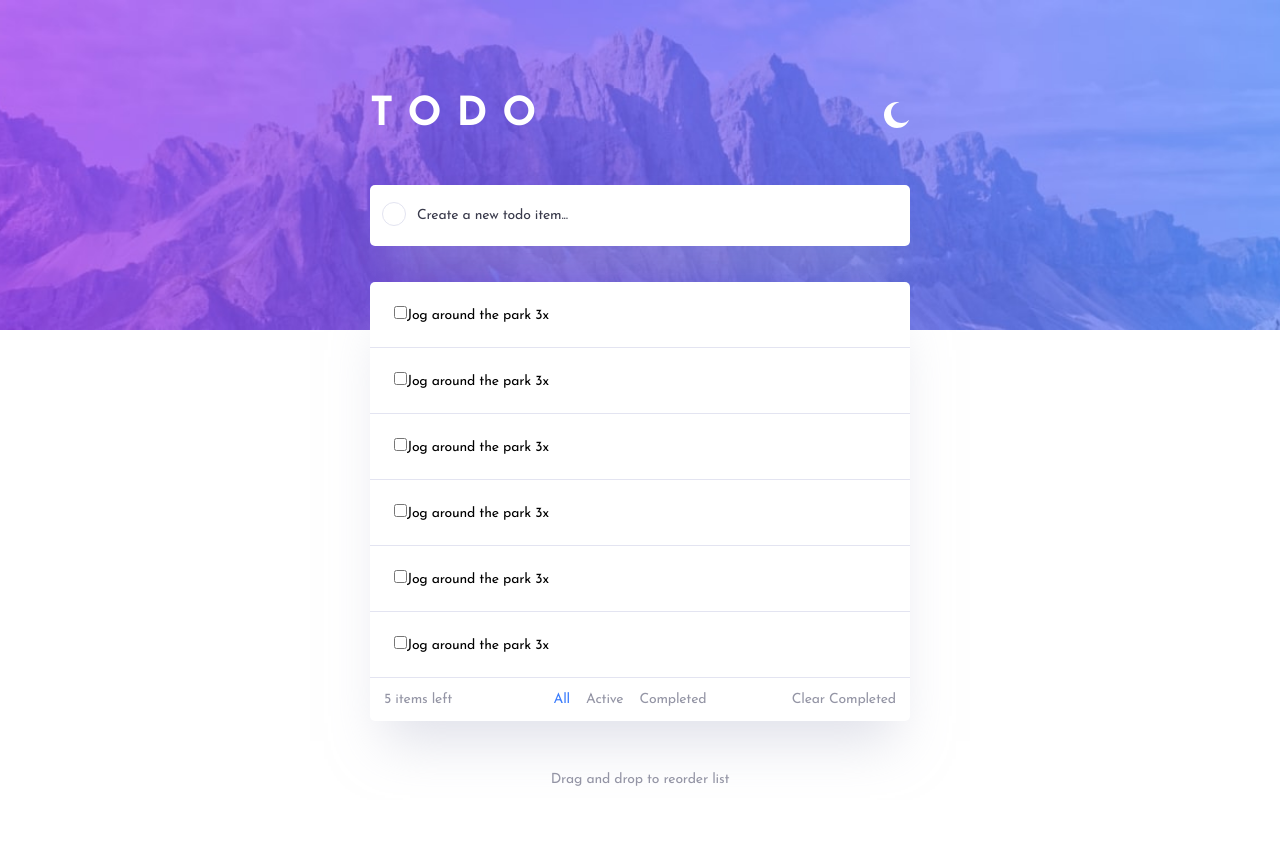
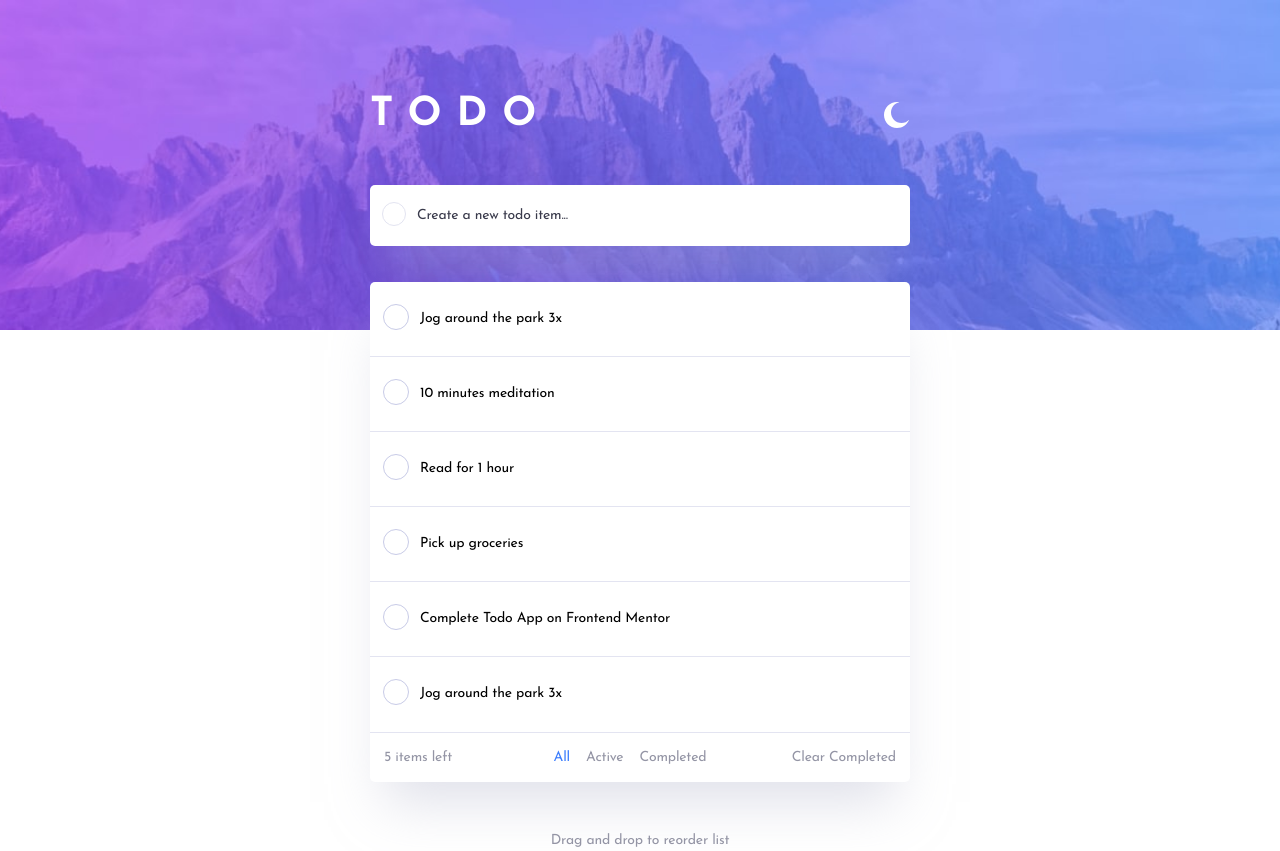
Before and after one commit to ronnypdev/Complex-Todo-App, a React (Vite) app: page / in a window 1280 px wide. Before the commit the page ends 800 px from the top, so only its background shows below. Built offline with nearby package versions, Linux system fonts and the light colour scheme.

Commit message:
Implemented all styles for desktop and updated hero backgroud

```diff
--- a/src/assets/components/Header.tsx
+++ b/src/assets/components/Header.tsx
@@ -4,7 +4,7 @@ import OvalIcon from "./icons/OvalIcon"
 export default function Header() {
   return (
     <>
-      <header className="bg-hero-desktop-light h-[330px] bg-cover bg-center bg-no-repeat">
+      <header className="bg-hero-mobile-light md:bg-hero-desktop-light h-[330px] bg-cover bg-center bg-no-repeat">
         <div className="max-container h-full">
           <div className="flex justify-center items-center h-full">
             <div className="w-[540px] my-0 mx-auto">
--- a/src/assets/components/Todo.tsx
+++ b/src/assets/components/Todo.tsx
@@ -1,30 +1,30 @@
 export default function Todo() {
   return (
     <>
-      <div className="todo-container bg-white w-[540px] h-[439px] my-0 mx-auto rounded-[5px] shadow-paleWhite">
+      <div className="todo-container bg-white w-[540px] h-[500px] my-0 mx-auto rounded-[5px] shadow-paleWhite">
         <div className="todo-wrapper h-[90%] min-h-fit">
           <div className="p-6 border-t first:border-0">
-            <input className="cursor-pointer" type="checkbox" id="listItems1" name="listItems1"/>
+            <input className="cursor-pointer checkbox-round relative right-[11px] bottom-[2px]" type="checkbox" id="listItems1" name="listItems1"/>
             <label className="cursor-pointer" htmlFor="listItems1">Jog around the park 3x</label>
           </div>
           <div className="p-6 border-t border-t-lightGrey">
-            <input className="cursor-pointer" type="checkbox" id="listItems2" name="listItems2"/>
-            <label className="cursor-pointer" htmlFor="listItems2">Jog around the park 3x</label>
+            <input className="cursor-pointer checkbox-round relative right-[11px] bottom-[2px]" type="checkbox" id="listItems2" name="listItems2"/>
+            <label className="cursor-pointer" htmlFor="listItems2">10 minutes meditation</label>
           </div>
           <div className="p-6 border-t border-t-lightGrey">
-            <input className="cursor-pointer" type="checkbox" id="listItems3" name="listItems3"/>
-            <label className="cursor-pointer" htmlFor="listItems3">Jog around the park 3x</label>
+            <input className="cursor-pointer checkbox-round relative right-[11px] bottom-[2px]" type="checkbox" id="listItems3" name="listItems3"/>
+            <label className="cursor-pointer" htmlFor="listItems3">Read for 1 hour</label>
           </div>
           <div className="p-6 border-t border-t-lightGrey">
-            <input className="cursor-pointer" type="checkbox" id="listItems4" name="listItems4"/>
-            <label className="cursor-pointer" htmlFor="listItems4">Jog around the park 3x</label>
+            <input className="cursor-pointer checkbox-round relative right-[11px] bottom-[2px]" type="checkbox" id="listItems4" name="listItems4"/>
+            <label className="cursor-pointer" htmlFor="listItems4">Pick up groceries</label>
           </div>
           <div className="p-6 border-t border-t-lightGrey">
-            <input className="cursor-pointer" type="checkbox" id="listItems5" name="listItems5"/>
-            <label className="cursor-pointer" htmlFor="listItems5">Jog around the park 3x</label>
+            <input className="cursor-pointer checkbox-round relative right-[11px] bottom-[2px]" type="checkbox" id="listItems5" name="listItems5"/>
+            <label className="cursor-pointer" htmlFor="listItems5">Complete Todo App on Frontend Mentor</label>
           </div>
           <div className="p-6 border-t border-t-lightGrey">
-            <input className="cursor-pointer" type="checkbox" id="listItems6" name="listItems6"/>
+            <input className="cursor-pointer checkbox-round relative right-[11px] bottom-[2px]" type="checkbox" id="listItems6" name="listItems6"/>
             <label className="cursor-pointer" htmlFor="listItems6">Jog around the park 3x</label>
           </div>
         </div>
--- a/src/index.css
+++ b/src/index.css
@@ -12,7 +12,7 @@
 
 @layer base {
   :root {
-    --light-linear-gradient: linear-gradient(158deg, rgba(85, 221, 255, 1) 35%, rgba(192, 88, 243, 1) 100%);
+    --light-linear-gradient: linear-gradient(132deg, rgba(85, 221, 255, 1) 17%, rgba(192, 88, 243, 1) 86%);
     --dark-linear-gradient: linear-gradient(158deg, rgba(55, 16, 189, 1) 35%, rgba(164, 35, 149, 1) 100%);
     --light-box-shadow: 0px 35px 50px -15px rgba(194, 195, 214, 0.50);
 
@@ -51,46 +51,45 @@
     margin: 0 auto;
   }
 
-  .round {
-    position: relative;
+  .checkbox-round {
+    width: 26px;
+    height: 26px;
+    background-color: transparent;
+    border-radius: 50%;
+    vertical-align: middle;
+    border: 1px solid var(--color-pale-grey);
+    appearance: none;
+    -webkit-appearance: none;
+    outline: none;
+    cursor: pointer;
+    text-align: center;
+    line-height: 26px;
+    vertical-align: middle;
   }
 
-  .round label {
-    background-color: var(--color-white);
-    border: 1px solid var(--color-light-grey);
-    border-radius: 50%;
-    cursor: pointer;
-    height: 28px;
-    left: 0;
-    position: absolute;
-    top: 0;
-    width: 28px;
+  .checkbox-round:hover {
+    border: 1px solid #55ddff;
   }
 
-  .round label:after {
-    border: 2px solid var(--color-white);
-    border-top: none;
-    border-right: none;
-    content: "";
-    height: 6px;
-    left: 7px;
-    opacity: 0;
-    position: absolute;
-    top: 8px;
-    transform: rotate(-45deg);
-    width: 12px;
+  /* https://cssgradient.io/ */
+  .checkbox-round:checked {
+    background: var(--light-linear-gradient);
+    filter: progid: DXImageTransform.Microsoft.gradient(startColorstr="#55ddff", endColorstr="#c058f3", GradientType=1);
   }
 
-  .round input[type="checkbox"] {
-    visibility: hidden;
+  .checkbox-round:checked + label {
+    text-decoration: line-through;
+    color: var(--color-light-grey);
   }
 
-  .round input[type="checkbox"]:checked+label {
-    background-image: var(--light-linear-gradient);
-    background: var(--light-linear-gradient);
-  }
-
-  .round input[type="checkbox"]:checked+label:after {
-    opacity: 1;
+  .checkbox-round:checked::before {
+    content: " ";
+    display: inline-block;
+    color: var(--color-white);
+    transform: rotate(45deg);
+    height: 12px;
+    width: 6px;
+    border-bottom: 2px solid var(--color-white);
+    border-right: 2px solid var(--color-white);
   }
 }
```
